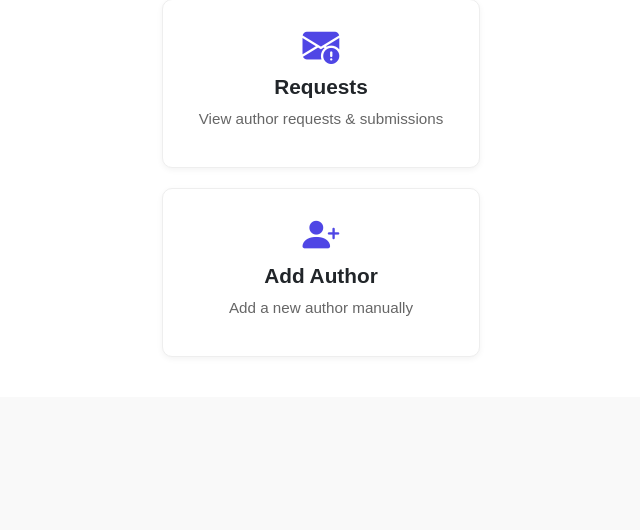
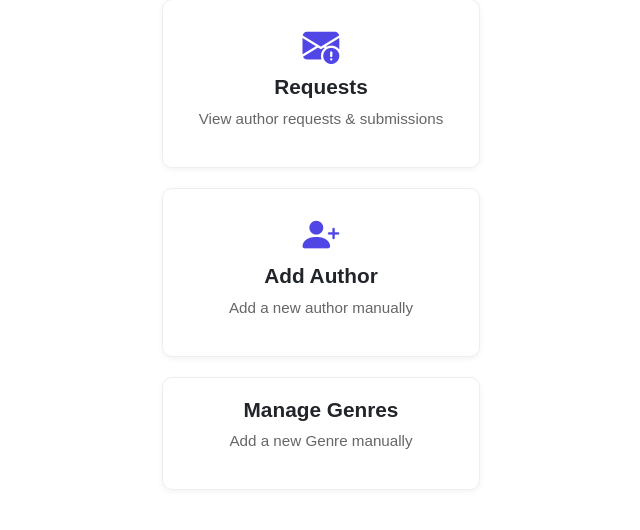
Before and after one commit to chavdaarpitsinh1248/Flask_projects, a Python web app: template manga_center/app/templates/admin/dashboard.html in a window 1280 px wide. Shown: the part 2157-2687 px from the top of the page, without its empty margins (319-959 px from the left). Before the commit the page ends 2473 px from the top, so only its background shows below. Run offline with Jinja, Linux system fonts and the light colour scheme; the template is opened without the code that fills it, so the values that code supplies are empty, except form fields; form fields are guessed from the names that the template uses; some libraries are stand-ins or nearby versions.

Commit message:
Add files via upload

```diff
--- a/manga_center/app/templates/admin/dashboard.html
+++ b/manga_center/app/templates/admin/dashboard.html
@@ -22,7 +22,7 @@
             <p>Manage manga authors and permissions</p>
         </a>
 
-        <a class="dash-card" href="#">
+        <a class="dash-card" href="{{ url_for('admin.author_requests') }}">
             <i class="bi bi-envelope-exclamation-fill"></i>
             <h3>Requests</h3>
             <p>View author requests & submissions</p>
@@ -33,6 +33,13 @@
             <h3>Add Author</h3>
             <p>Add a new author manually</p>
         </a>
+
+        <a class="dash-card" href="{{ url_for('admin.manage_genres') }}">
+
+            <h3>Manage Genres</h3>
+            <p>Add a new Genre manually</p>
+        </a>
+
     </div>
 
 </section>
```
